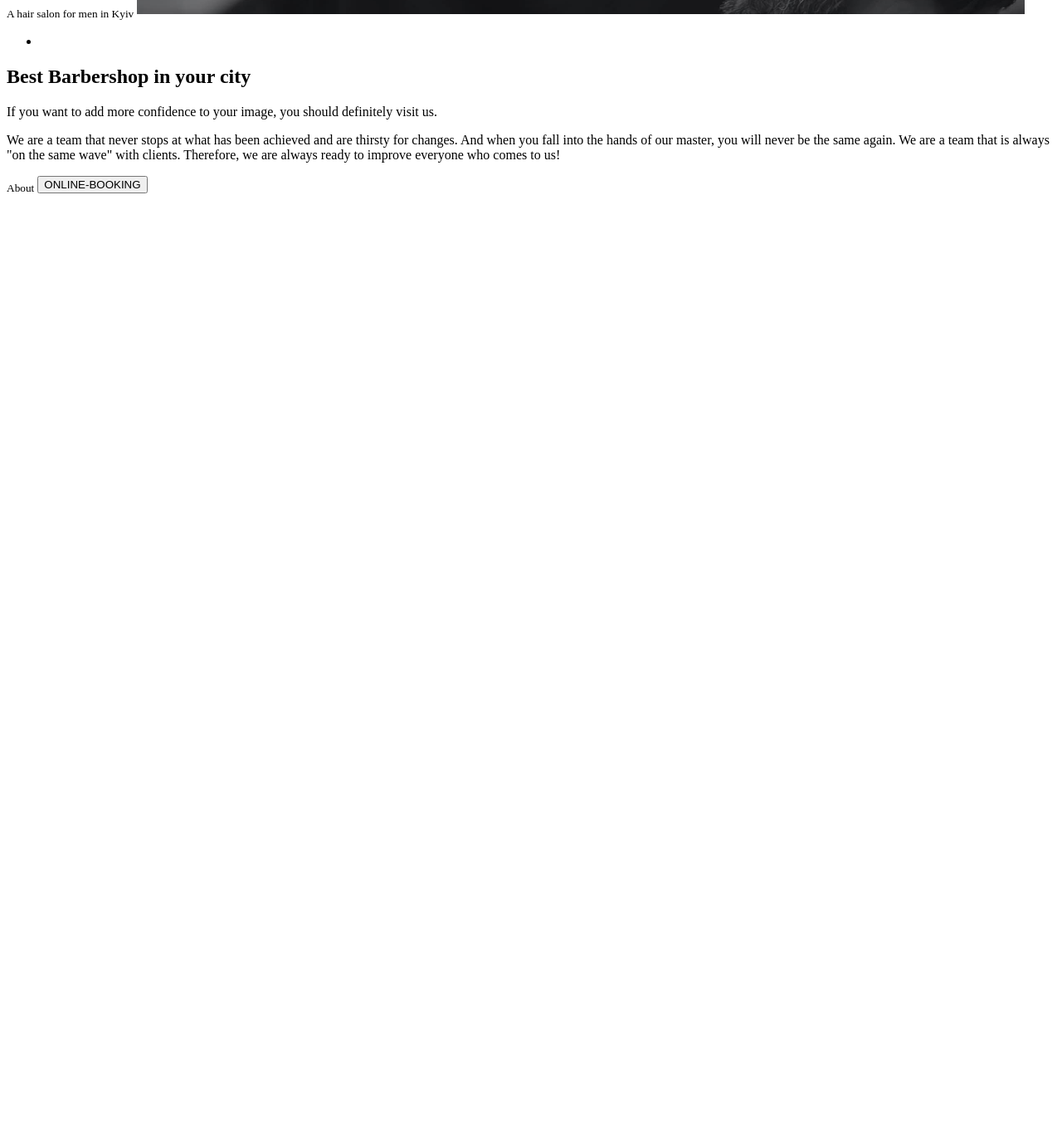
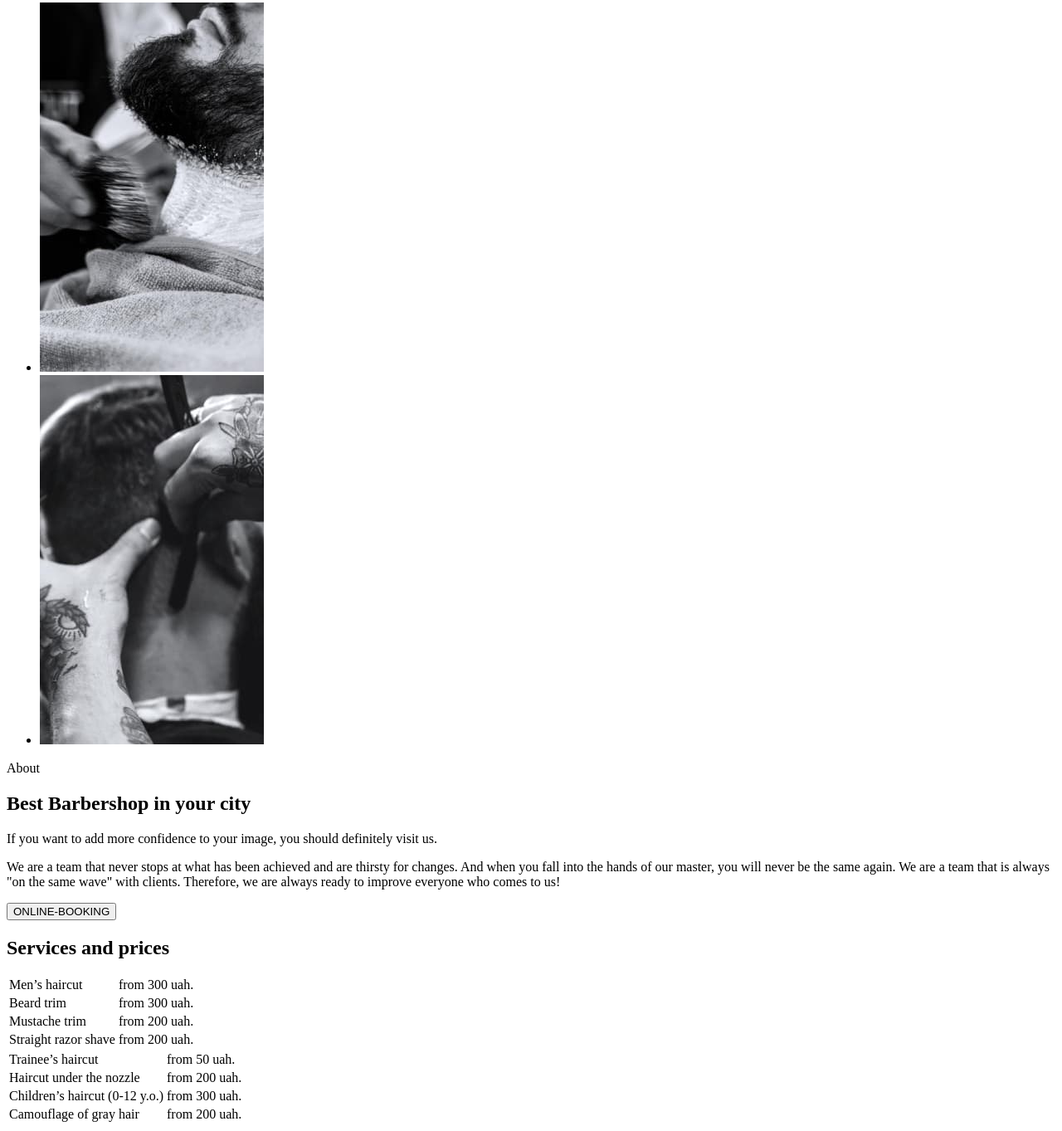
Before and after one commit to Nata2303/barbershop, a plain HTML site: page index.html in a window 1280 px wide. Shown: the part 1128-2491 px from the top of the page at 83% size. Before the commit the page ends 1371 px from the top, so only its background shows below. Drawn offline with Linux system fonts and the light colour scheme.

Commit message:
Доопрацювання ДЗ 4
виправлення root

```diff
--- a/index.html
+++ b/index.html
@@ -8,7 +8,8 @@
 </head>
 <body>
     <header>
-        <a href="index.html"><img src="./img/Logo.svg" alt="logo"></a>
+        <nav>
+        <a href="index.html"><img src="./img/Logo.svg" alt="logo" width="69" height="55"></a>
         <ul>
             <Li><a href="">About</a></Li>
             <Li><a href="">Services and prices</a></Li>
@@ -16,41 +17,81 @@
             <Li><a href="">Contacts</a></Li>
         </ul>
         <ul>
-            <li><a href="">Instagram</a></li>
-            <li><a href="">Youtube</a></li>
-            <li><a href=""></a></li>
-        </ul>
-        <ul>
             <li><a href="">Back</a></li>
             <li><a href="">Forward</a></li>
         </ul>
-        <address>
-            <ul>
-                <li>
-                    <a href="tel+380441111111:">+380441111111</a>
-                </li>
-                <li>
-                    <button>Online-booking</button>
-                </li>
-            </ul>
-        </address>
-        <h1>BarberShop</h1>
-        <p>We are experts in trendy men’s haircuts. <br> We work quickly, carefully and with style.</br></p>
-        <sub>A hair salon for men in Kyiv</sub>
-        <img src="./img/heder.jpg" alt="barbershop" width="1070" height="680">
+        </nav>
+            <a href="tel+380441111111:">+380441111111</a>
+            <button type="button">Online-booking</button>
     </header>
     <main>
         <section>
+            <div>
+                <ul>
+            <li><a href="">Instagram</a></li>
+            <li><a href="">Youtube</a></li>
+                </ul>
+            </div>
+            <div>
+                <p>A hair salon for men in Kyiv</p>
+                <h1>BarberShop</h1>
+                <p>We are experts in trendy men’s haircuts. We work quickly, carefully and with style.</p>
+                <img src="./img/heder.jpg" alt="barbershop" width="1070" height="680">
+            </div>
+        </section>
+        <section>
             <ul>
                 <li>
-
+                    <img src="./img/about1.jpg" alt="about" width="270" height="445";>
+                </li>
+                <li>
+                    <img src="./img/about2.jpg" alt="aboutUS">
                 </li>
             </ul>
+            <p>About</p>
             <h2>Best Barbershop in your city</h2>
             <p>If you want to add more confidence to your image, you should definitely visit us.</p>
             <p>We are a team that never stops at what has been achieved and are thirsty for changes. And when you fall into the hands of our master, you will never be the same again. We are a team that is always "on the same wave" with clients. Therefore, we are always ready to improve everyone who comes to us!</p>
-            <sub>About</sub>
-            <button>ONLINE-BOOKING</button>
+            <button type="button">ONLINE-BOOKING</button>
+        </section>
+        <section>
+            <h2>Services and prices</h2>
+            <table>
+                <tr>
+                    <td>Men’s haircut</td>
+                    <td>from 300 uah.</td>
+                </tr>
+                <tr>
+                    <td>Beard trim</td>
+                    <td>from 300 uah.</td>
+                </tr>
+                <tr>
+                    <td>Mustache trim</td>
+                    <td>from 200 uah.</td>
+                </tr>
+                <tr>
+                    <td>Straight razor shave</td>
+                    <td>from 200 uah.</td>
+                </tr>
+            </table>
+            <table>
+                <tr>
+                    <td>Trainee’s haircut</td>
+                    <td>from 50 uah.</td>
+                </tr>
+                <tr>
+                    <td>Haircut under the nozzle</td>
+                    <td>from 200 uah.</td>
+                </tr>
+                <tr>
+                    <td>Children’s haircut (0-12 y.o.)</td>
+                    <td>from 300 uah.</td>
+                </tr>
+                <tr>
+                    <td>Camouflage of gray hair</td>
+                    <td>from 200 uah.</td>
+                </tr>
+            </table>
         </section>
     </main>
     <footer></footer>
```
Also changed, not shown: img/about1.jpg (added), img/about2.jpg (added), img/img (4) (1).jpg (added), 1 other file.
